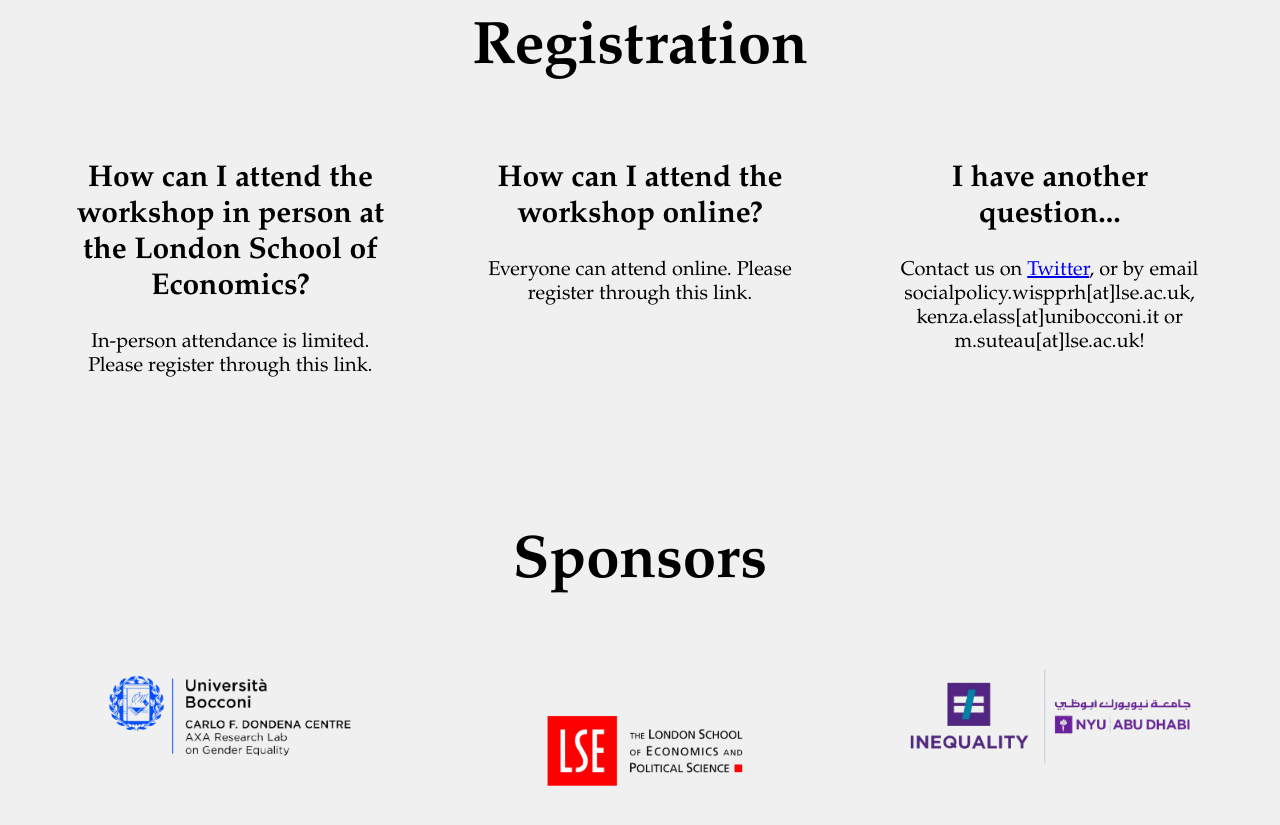
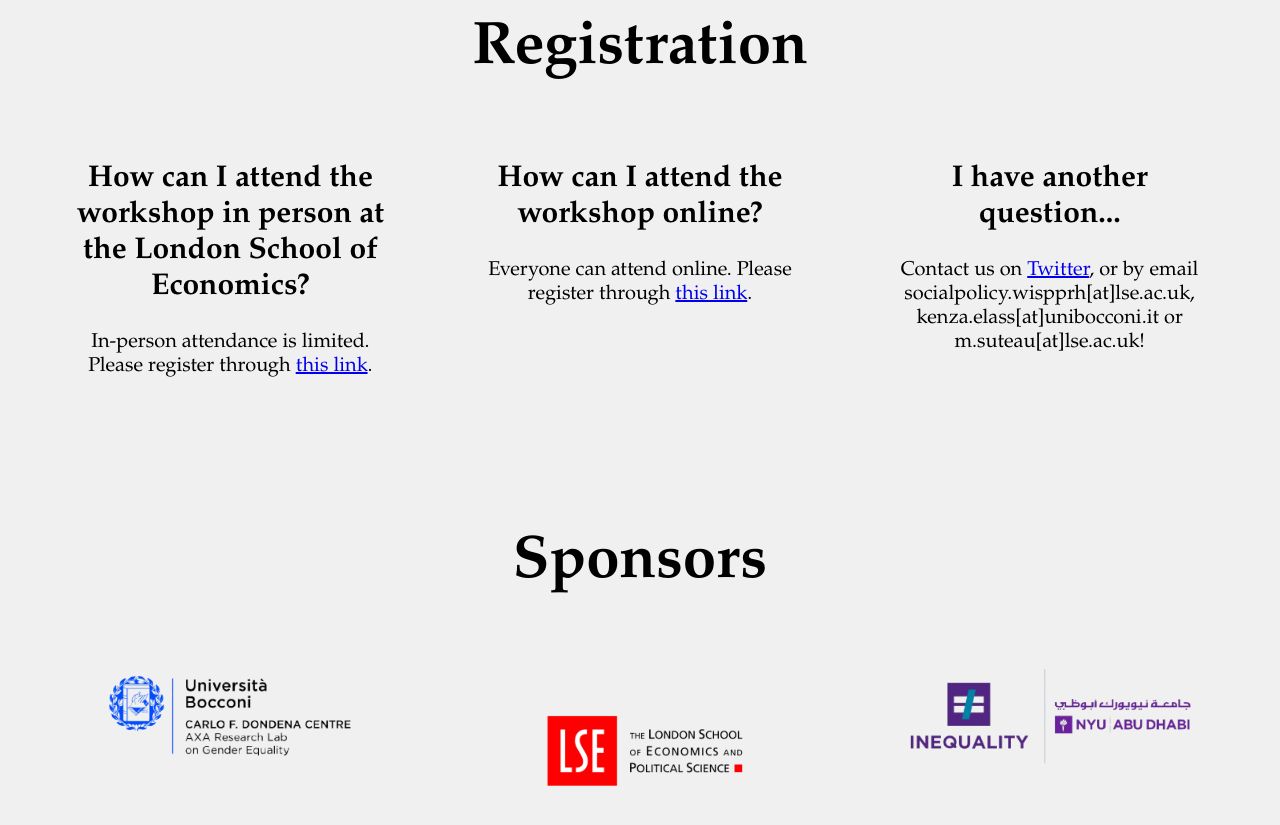
Before and after one commit to elasskenza/gender_workshop, a Jekyll site: the page built from index.html, in a window 1280 px wide and 900 px high, scrolled down 2709 px. Shown: the top 825 px of the window. Built offline with Jekyll 4.4.1, drawn with Linux system fonts in a browser that asks for light colours; some of the changed lines change nothing that is shown.

Commit message:
Update faq.yml

```diff
--- a/_data/faq.yml
+++ b/_data/faq.yml
@@ -7,8 +7,8 @@
 
 - q: How can I attend the workshop in person at the London School of Economics?
   a: |-
-        In-person attendance is limited. Please register through this link.
+        In-person attendance is limited. Please register through [this link](https://my.weezevent.com/workshop-gender-inequality-navigating-new-frontiers-and-paradigm-shifts).
 
 - q: How can I attend the workshop online?
   a: |-
-        Everyone can attend online. Please register through this link.
+        Everyone can attend online. Please register through [this link](https://my.weezevent.com/workshop-gender-inequality-navigating-new-frontiers-and-paradigm-shifts-1).
```
